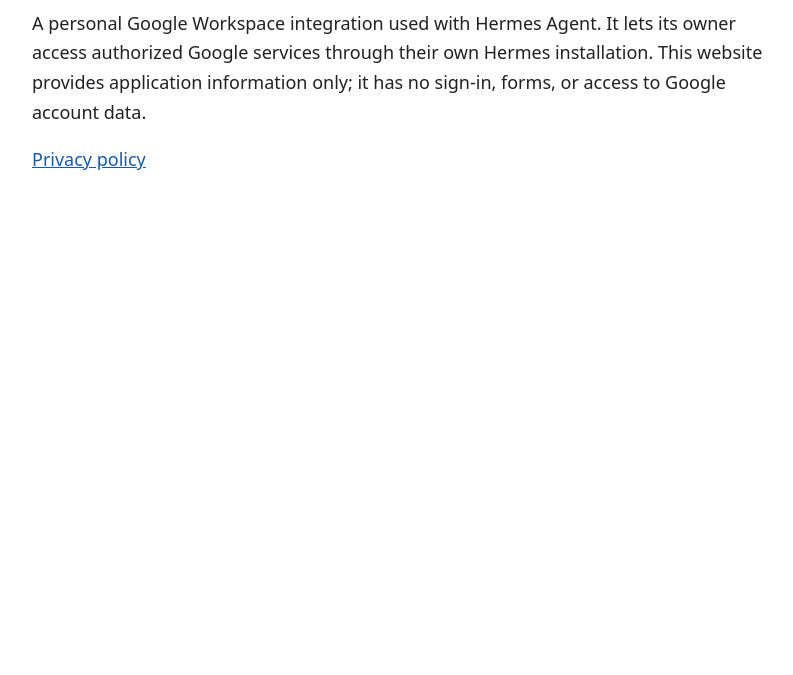
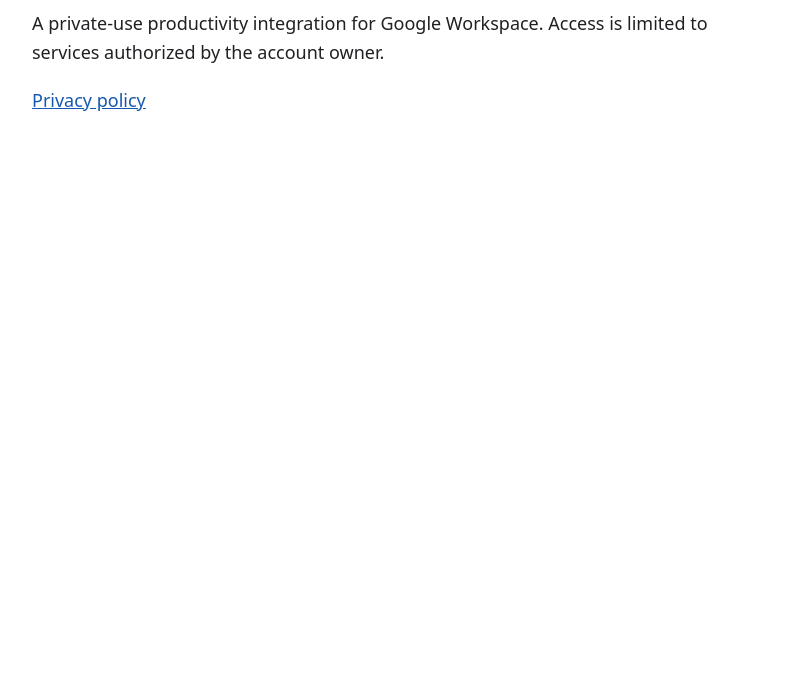
Before and after one commit to qcomp45/connect, a plain HTML site: page index.html in a window 1280 px wide. Shown: the part 125-800 px from the top of the page, without its empty margins (238-1031 px from the left). Drawn offline with Linux system fonts and the light colour scheme.

Commit message:
Simplify public homepage wording

```diff
--- a/index.html
+++ b/index.html
@@ -1,2 +1,2 @@
 <!doctype html>
-<html lang="en"><head><meta charset="utf-8"><meta name="viewport" content="width=device-width, initial-scale=1"><meta name="robots" content="noindex,nofollow,noarchive"><meta name="referrer" content="no-referrer"><title>Hermes Workspace</title><style>body{max-width:740px;margin:64px auto;padding:0 24px;font:18px/1.65 system-ui;color:#202124;background:#fff}h1{font-size:30px}a{color:#1558b0}</style></head><body><main><h1>Hermes Workspace</h1><p>A personal Google Workspace integration used with Hermes Agent. It lets its owner access authorized Google services through their own Hermes installation. This website provides application information only; it has no sign-in, forms, or access to Google account data.</p><a href="privacy.html">Privacy policy</a></main></body></html>
+<html lang="en"><head><meta charset="utf-8"><meta name="viewport" content="width=device-width, initial-scale=1"><meta name="robots" content="noindex,nofollow,noarchive"><meta name="referrer" content="no-referrer"><title>Connect</title><style>body{max-width:740px;margin:64px auto;padding:0 24px;font:18px/1.65 system-ui;color:#202124;background:#fff}h1{font-size:30px}a{color:#1558b0}</style></head><body><main><h1>Connect</h1><p>A private-use productivity integration for Google Workspace. Access is limited to services authorized by the account owner.</p><a href="privacy.html">Privacy policy</a></main></body></html>
```
